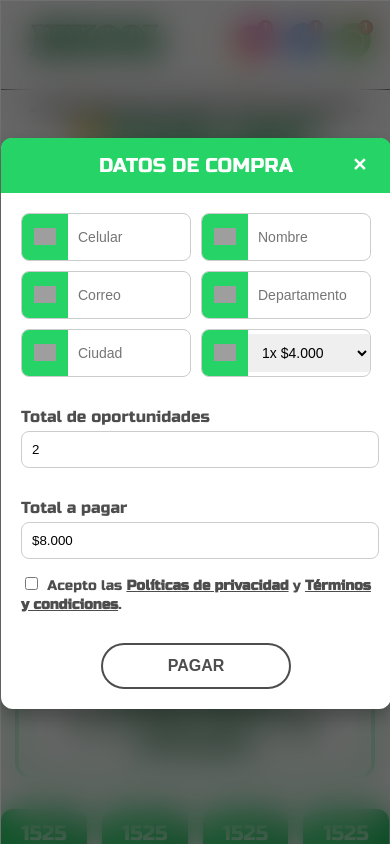
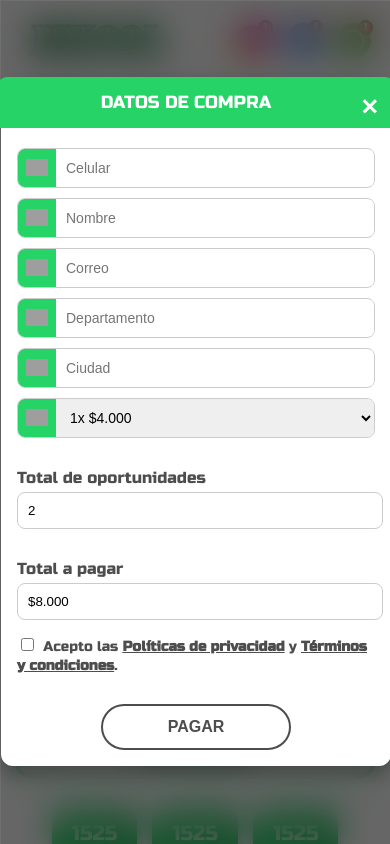
Before and after one commit to ceballos25/nixcol, a PHP site: page / in a window 390 px wide. Run offline with PHP 8.4, Linux system fonts and the light colour scheme; grey boxes are pictures that could not be loaded.

Commit message:
nixcol v2

```diff
--- a/index.html
+++ b/index.html
@@ -21,12 +21,12 @@
 
             <div class="redes-sociales">
                 <div class="social-icon instagram">
-                    <a href="https://www.instagram.com/eldiamantedelafortuna?igsh=d3h1Z3BkaHB6NjZo" target="_blank"
+                    <a href="https://www.instagram.com/nixon.c0m/?igsh=MWRlMjZwZzljNGs1cg%3D%3D#" target="_blank"
                         rel="noopener noreferrer"><img src="img/instagram.png" alt="Instagram"></a>
                     <span class="notification-bubble">1</span>
                 </div>
                 <div class="social-icon facebook">
-                    <a href="https://www.facebook.com/profile.php?id=61573822478212" target="_blank"
+                    <a href="https://www.facebook.com/nixon.trejo.9" target="_blank"
                         rel="noopener noreferrer"><img src="img/facebook.png" alt="Facebook"></a>
                     <span class="notification-bubble">1</span>
 
@@ -107,24 +107,49 @@
             <div class="card-plata">
                 <!-- <div class="badge"><img src="img/logo-plata.png" alt=""></div> -->
                 <!-- <div class="title">PLATA</div> -->
-                <div class="cantidad">2x</div>
-                <div class="precio">$8.000</div>
+                <div class="cantidad">5x</div>
+                <div class="precio">$7.500</div>
                 <button class="btn-comprar">COMPRAR</button>
             </div>
             <div class="card-oro">
                 <!-- <div class="badge"><img src="img/logo-oro.png" alt=""></div> -->
                 <!-- <div class="title">ORO</div> -->
-                <div class="cantidad">5x</div>
-                <div class="precio">$20.000</div>
+                <div class="cantidad">10x</div>
+                <div class="precio">$15.000</div>
                 <button class="btn-comprar">COMPRAR</button>
             </div>
             <div class="card-diamante">
                 <!-- <div class="badge"><img src="img/logo-diamante.png" alt=""></div> -->
                 <!-- <div class="title">DIAMANTE</div> -->
-                <div class="cantidad">10x</div>
-                <div class="precio">$40.000</div>
+                <div class="cantidad">20x</div>
+                <div class="precio">$30.000</div>
                 <button class="btn-comprar">COMPRAR</button>
             </div>
+
+        </div>
+    </div>
+
+      <div class="container-oportunidades">
+
+        <div class="contenido-oportunidades">
+
+            <div class="card-diamante">
+                <!-- <div class="badge"><img src="img/logo-diamante.png" alt=""></div> -->
+                <!-- <div class="title">DIAMANTE</div> -->
+                <div class="cantidad">30x</div>
+                <div class="precio">$45.000</div>
+                <button class="btn-comprar">COMPRAR</button>
+            </div>
+
+            <div class="card-diamante">
+                <div class="cantidad-input">
+                    <label for="cantidad">Cantidad:</label>
+                    <input type="number" id="cantidad" placeholder="Ej: 5">
+                </div>
+                <div class="precio">$8.000</div>
+                <button class="btn-comprar">COMPRAR</button>
+            </div>
+
         </div>
     </div>
 
@@ -194,28 +219,33 @@
 
             <div class="form-grid">
                 <div class="input-icon">
-                    <span><img src="https://img.icons8.com/?size=100&id=uXn9davKmciU&format=png&color=ffffff" alt=""></span>
-                    <input type="tel" placeholder="Celular">
+                    <span><img src="https://img.icons8.com/?size=100&id=uXn9davKmciU&format=png&color=ffffff"
+                            alt=""></span>
+                    <input type="tel" placeholder="Celular" id="celular" name="celular" required>
                 </div>
                 <div class="input-icon">
                     <span><img src="https://img.icons8.com/?size=100&id=98957&format=png&color=ffffff" alt=""></span>
-                    <input type="text" placeholder="Nombre">
+                    <input type="text" placeholder="Nombre" name="nombre" id="nombre">
                 </div>
                 <div class="input-icon">
                     <span><img src="https://img.icons8.com/?size=100&id=60688&format=png&color=ffffff" alt=""></span>
-                    <input type="email" placeholder="Correo">
+                    <input type="email" placeholder="Correo" name="email" id="email">
                 </div>
                 <div class="input-icon">
-                    <span><img src="https://img.icons8.com/?size=100&id=HLsVIJtJGbew&format=png&color=ffffff" alt=""></span>
-                    <input type="text" placeholder="Departamento">
+                    <span><img src="https://img.icons8.com/?size=100&id=HLsVIJtJGbew&format=png&color=ffffff"
+                            alt=""></span>
+                    <input type="text" placeholder="Departamento" name="departamento"
+                        id="usp-custom-departamento-de-residencia">
                 </div>
                 <div class="input-icon">
-                    <span><img src="https://img.icons8.com/?size=100&id=HLsVIJtJGbew&format=png&color=ffffff" alt=""></span>
-                    <input type="text" placeholder="Ciudad">
+                    <span><img src="https://img.icons8.com/?size=100&id=HLsVIJtJGbew&format=png&color=ffffff"
+                            alt=""></span>
+                    <input type="text" placeholder="Ciudad" name="ciudad" id="usp-custom-municipio-ciudad">
                 </div>
                 <div class="input-icon">
-                    <span class="icon-oportunidades"><img src="https://img.icons8.com/?size=100&id=93866&format=png&color=ffffff" alt=""></span>
-                    <select>
+                    <span class="icon-oportunidades"><img
+                            src="https://img.icons8.com/?size=100&id=93866&format=png&color=ffffff" alt=""></span>
+                    <select name="oportunidades" id="oportunidades">
                         <option>1x $4.000</option>
                         <option>2x $8.000</option>
                         <option>5x $20.000</option>
--- a/style.css
+++ b/style.css
@@ -666,7 +693,7 @@ body {
 .input-icon span {
     background: #25d366;
     color: white;
-    padding: 8px;
+    padding: 4px;
     display: flex;
     align-items: center;
     justify-content: center;
@@ -725,13 +753,14 @@ body {
         position: absolute;
         top: 106px;
         border-radius: 20px;
-        margin: 6px 10px;
+        margin: 6px 30px;
 
     }
 
     .contenido-oportunidades {
         flex-direction: column;
         margin: 0 auto;
+        padding-bottom: 30px;
     }
 
     .container-fecha {
@@ -774,4 +803,41 @@ body {
         padding-bottom: 10px;
     }
 
+    .title-oportunidades h1 {
+        padding: 25px 30px;
+    }
+
+    .title-footer {
+        margin: 20px 0px;
+    }
+
+    .modal {
+        padding: 1rem;
+        width: 100%;
+        max-width: 100%;
+        margin: auto;
+
+    }
+
+    .modal-header {
+        font-size: 1.1rem;
+        padding-right: 2.5rem;
+    }
+
+    .form-grid {
+        grid-template-columns: 1fr;
+        /* Una sola columna en móviles */
+    }
+
+    .close-btn {
+        top: 12px;
+        right: 12px;
+        font-size: 1.4rem;
+    }
+
+    .submit {
+        font-size: 1rem;
+        padding: 0.8rem;
+    }
+
 }
```
Also changed, not shown: other parts of style.css (+29 -1 lines).
